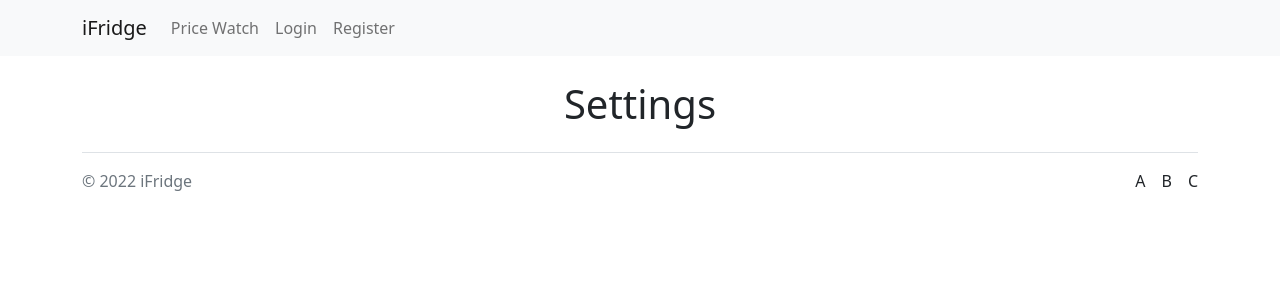
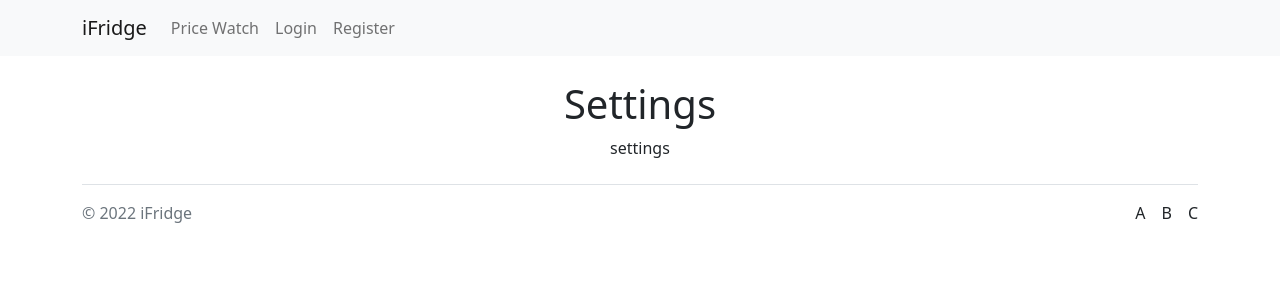
Before and after one commit to TheIFridge/fridge-website, a React (Create React App) app: page /settings in a window 1280 px wide. Shown: the top 300 px of the page. Built offline with nearby package versions, Linux system fonts and the light colour scheme; no server answers.

Commit message:
Update Settings.js

```diff
--- a/src/pages/Settings.js
+++ b/src/pages/Settings.js
@@ -6,6 +6,7 @@ export default function Settings() {
   return (
     <div>
         <h1>Settings</h1>
+        <p>settings</p>
     </div>
   )
 }
```
